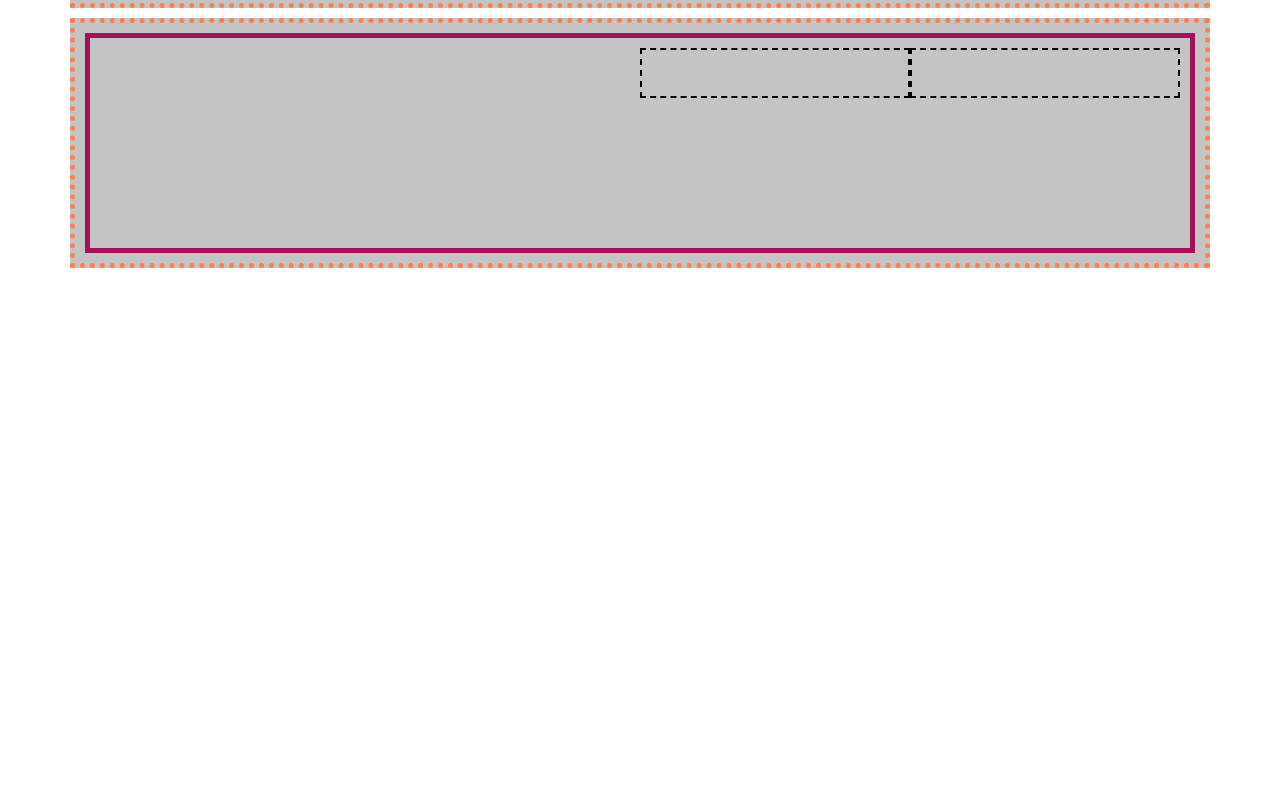
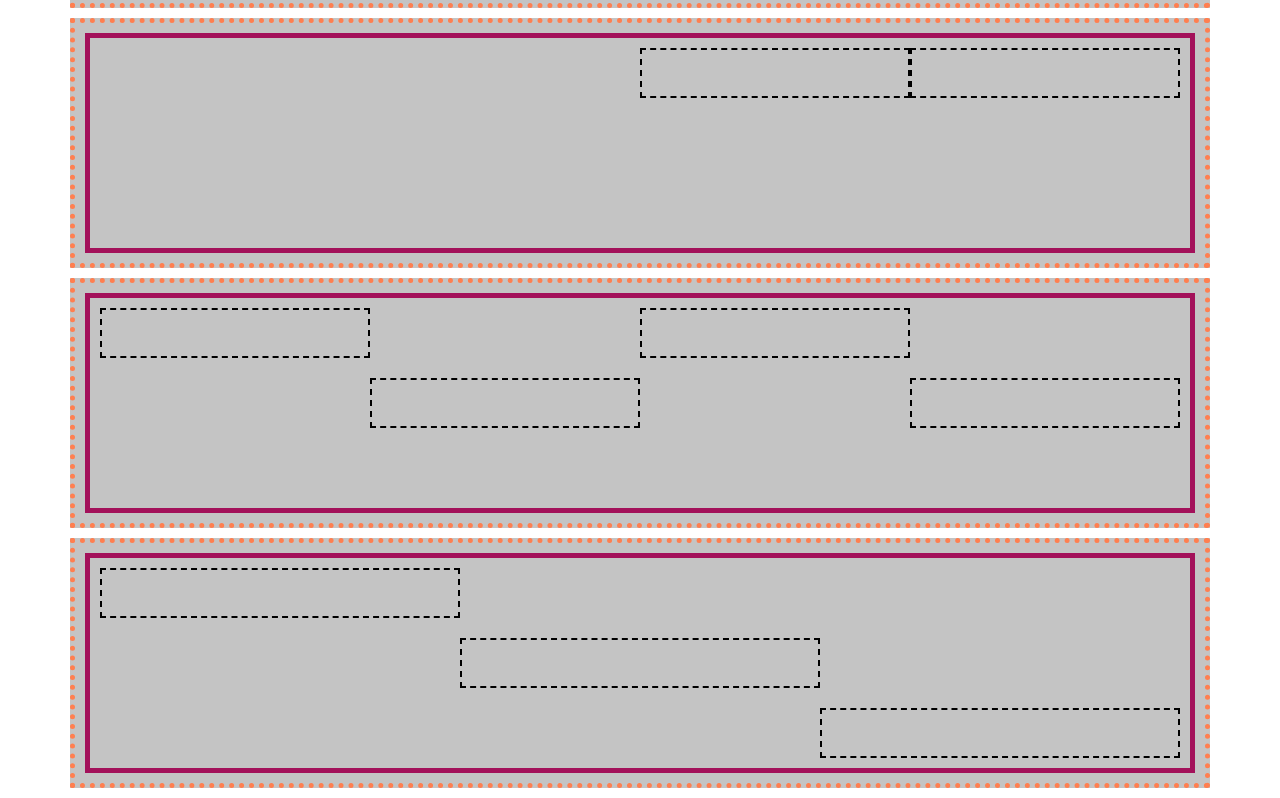
Before and after one commit to MaferRs/curso_bootstrap, a plain HTML site: page 3_layout/1_aulas/index.html in a window 1280 px wide. Shown: the part 2698-3496 px from the top of the page. Before the commit the page ends 2976 px from the top, so only its background shows below. Drawn offline with nearby package versions, Linux system fonts and the light colour scheme.

Commit message:
alinhamento de item

```diff
--- a/3_layout/1_aulas/index.html
+++ b/3_layout/1_aulas/index.html
@@ -123,6 +123,7 @@
             <div class="col-6"></div>
         </div>
     </div>
+
     <!-- Alinhamento Horizontal-->
 
     <div class="container vertical">
@@ -136,6 +137,26 @@
             <div class="col-3"></div>
         </div>
     </div>
+
+    <!-- Alinhamento de item-->
+    <div class="container vertical">
+        <div class="row ">
+            <div class="col-3"></div>
+            <div class="col-3 align-self-center"></div>
+            <div class="col-3"></div>
+            <div class="col-3 align-self-center"></div>
+        </div>
+    </div>
+
+    <div class="container vertical">
+        <div class="row ">
+            <div class="col-4"></div>
+            <div class="col-4 align-self-center"></div>
+            <div class="col-4 align-self-end"></div>
+
+        </div>
+    </div>
+
 </body>
 
 </html>
--- a/3_layout/1_aulas/style.css
+++ b/3_layout/1_aulas/style.css
@@ -93,7 +93,8 @@ h1 {
 .vertical .row {
   height: 100%;
 }
-.col-6,
-.col-3 {
+.vertical .col-6,
+.vertical .col-3,
+.vertical .col-4 {
   height: 50px;
 }
```
